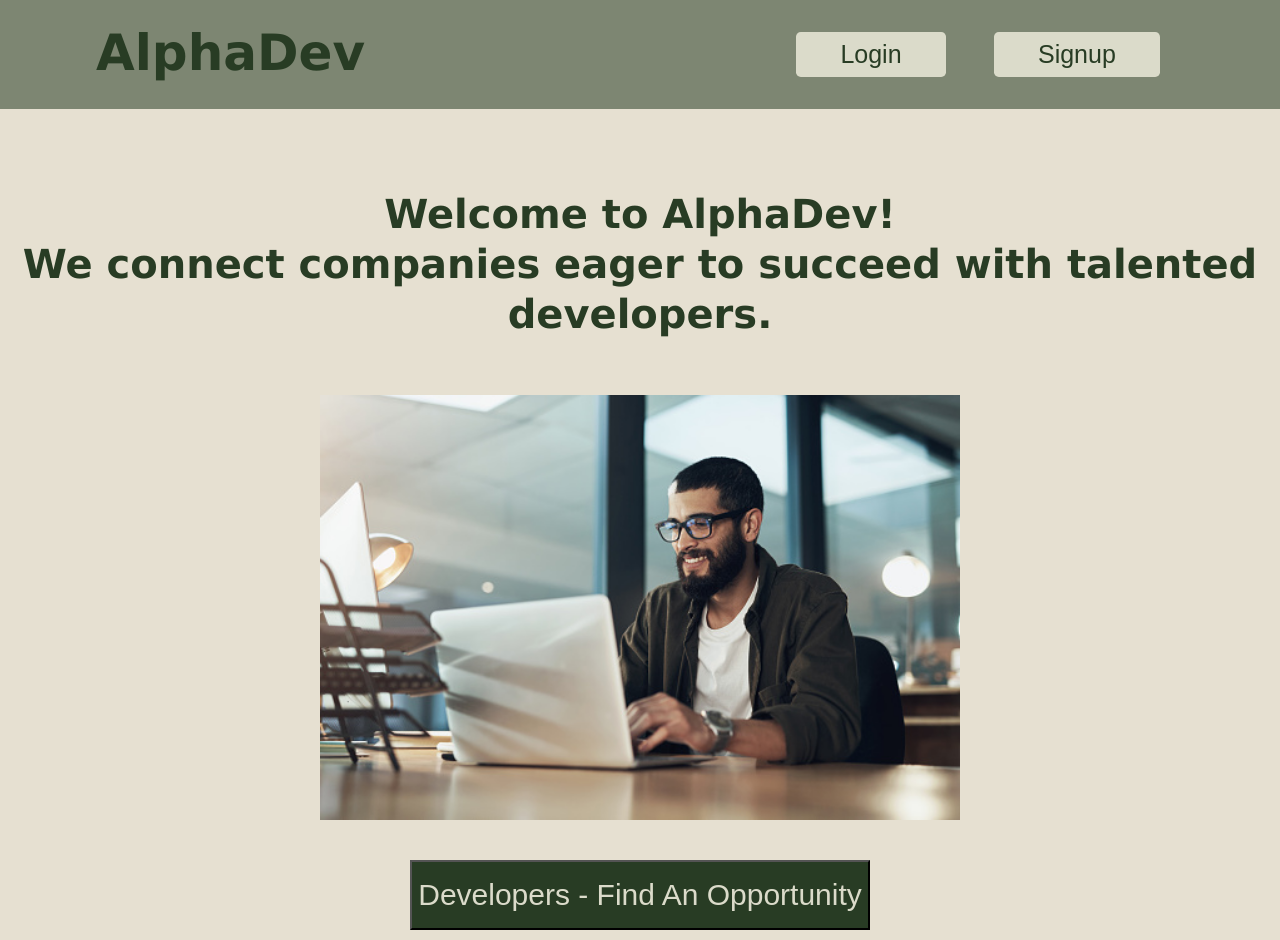
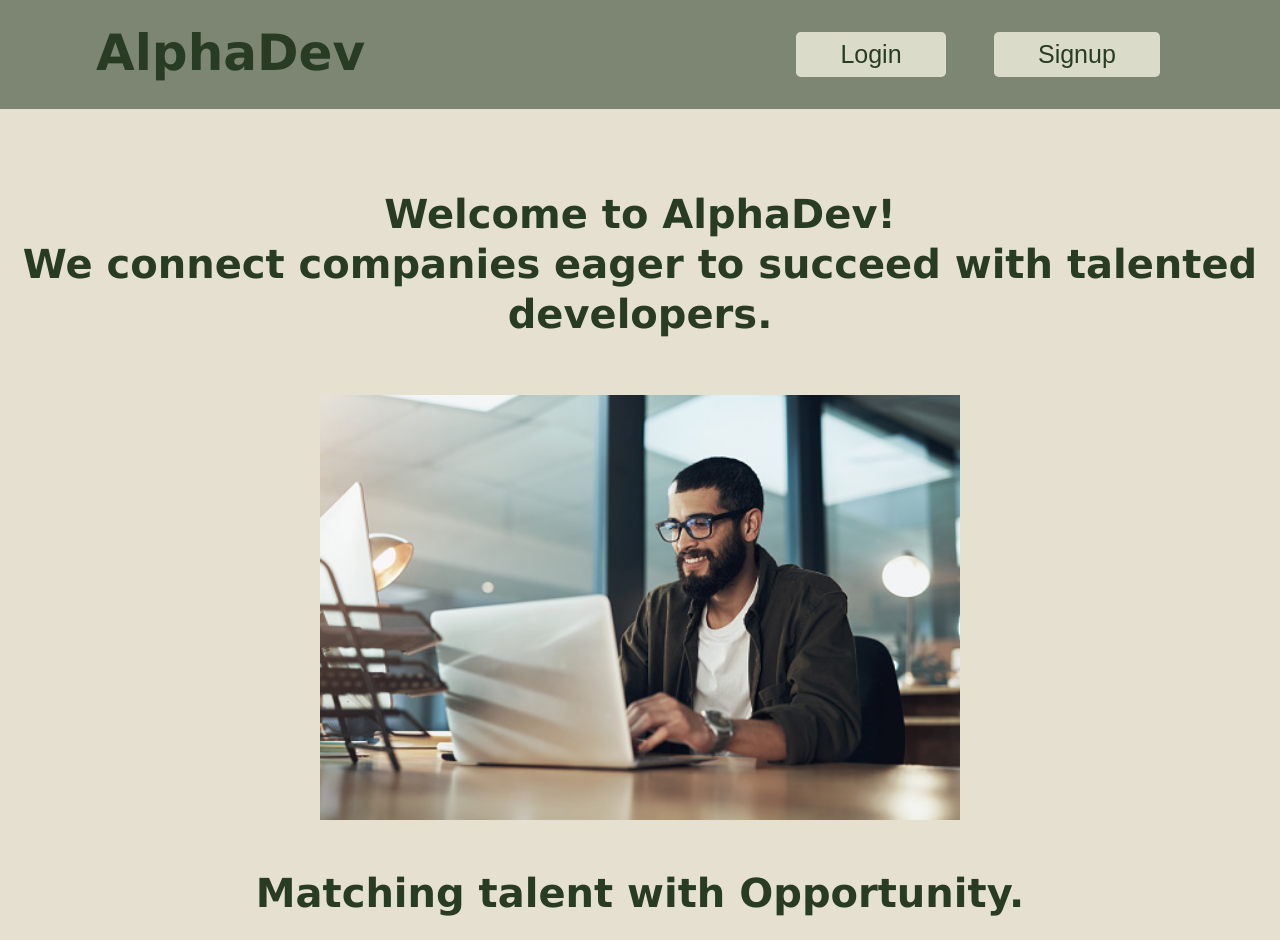
Before and after one commit to mibrahim234/Alpha-Dev, a React (Create React App) app in the folder client/: page / in a window 1280 px wide. Shown: the top 940 px of the page. Built offline with nearby package versions, Linux system fonts and the light colour scheme.

Commit message:
updated navigation via authorization

```diff
--- a/client/src/pages/Home.js
+++ b/client/src/pages/Home.js
@@ -1,6 +1,7 @@
 import React from 'react';
 // import { useQuery } from '@apollo/client';f
 import { Link } from 'react-router-dom';
+import Auth from '../utils/auth';
 
 // make pages for company and developers
 // need to add responsiveness
@@ -13,22 +14,28 @@ const Home = () => {
 
             <h1 className='page-title m-2 py-5'>Welcome to AlphaDev! <br></br>We connect companies eager to succeed with talented developers. </h1>
 
-          <img src="/images/developer.jpg" alt="Developer Working on code" className='mb-4'/>
+            <img src="/images/developer.jpg" alt="Developer Working on code" className='mb-4'/>
 
-          <div className="container flex-row justify-space-between justify-center align-center">
+            <div className="container flex-row justify-space-between justify-center align-center">
+              {Auth.loggedIn() ? (
+                <>
+                  {/* <button className="btn1 m-4 py-3"> <Link to="/companies">Companies - Find Talent</Link></button> */}
 
-          {/* <button className="btn1 m-4 py-3"> <Link to="/companies">Companies - Find Talent</Link></button> */}
+                  <button className="btn1 m-3 py-3"><Link to="/developers">Developers - Find An Opportunity</Link></button>
+                </>
+              ) : (
+                <></>
+              )}
 
-          <button className="btn1 m-3 py-3"><Link to="/developers">Developers - Find An Opportunity</Link></button>
 
-          </div>
+            </div>
 
             <h1 className='page-title m-4'>Matching talent with Opportunity.</h1>
 
             <img src="/images/shakinghand.jpg" alt="Boss Shaking Hand, representing opportunity" className='mb-4'/>
 
 
-          </div>
+        </div>
 
     )
   };
```
